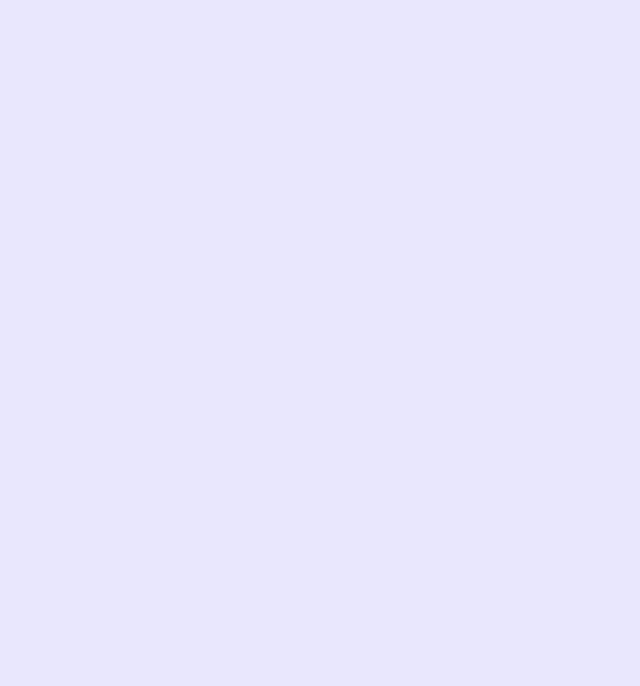
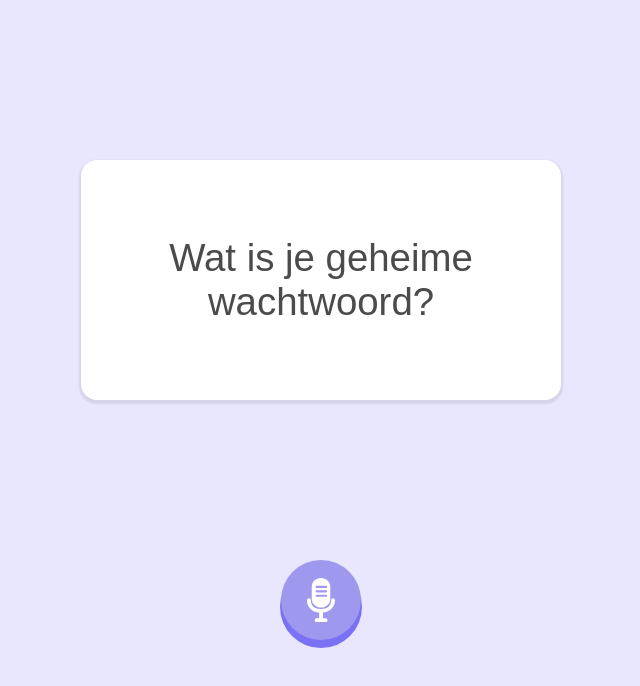
Before and after one commit to tnanhekhan/prapla-app, a Nuxt app: page /Login in a window 1280 px wide. Before the commit this address had no page. Shown: the top 686 px of the page, without its empty margins (319-959 px from the left). Built offline with nearby package versions, Linux system fonts and the light colour scheme.

Commit message:
speech recognition works

```diff
--- a/nuxt.config.js
+++ b/nuxt.config.js
@@ -27,7 +27,8 @@ export default {
   // Plugins to run before rendering page: https://go.nuxtjs.dev/config-plugins
   plugins: [
     '~/plugins/speech',
-    '~/plugins/recognition'
+    '~/plugins/recognition',
+    '~/plugins/loginRecognition'
   ],
 
   // Auto import components: https://go.nuxtjs.dev/config-components
--- /dev/null
+++ b/pages/Login.vue
@@ -0,0 +1,68 @@
+<template>
+  <main>
+    <section>
+      <h1>Wat is je geheime wachtwoord?</h1>
+    </section>
+    <GlobalButton
+      :buttonIcon="setButtonIcon()"
+      :clickEvent="startSpeech"
+      :class="isRecording ? 'listen' : ''"
+    />
+  </main>
+</template>
+
+<script>
+export default {
+  data() {
+    return {
+      // speech: null,
+      // voices: [],
+      // audio: null,
+      // buttonIcon: null
+    }
+  },
+  mounted() {
+    this.buildSpeech()
+    this.buildLoginRecognition()
+  },
+  methods: {
+    setButtonIcon() {
+      if (this.isRecording) {
+        return '/icons/Ear.svg'
+      } else {
+        return '/icons/Microphone.svg'
+      }
+    }
+  }
+}
+</script>
+
+<style scoped>
+  main {
+    align-items: center;
+    display: flex;
+    flex-direction: column;
+    height: 100vh;
+    justify-content: space-evenly;
+    text-align: center;
+  }
+  section {
+    align-items: center;
+    background: white;
+    border-radius: 1em;
+    box-shadow: 0 .125em .125em .125em #00000015;
+    display: flex;
+    flex-direction: column;
+    justify-content: center;
+    height: 30%;
+    width: clamp(15rem, 90%, 30rem);
+  }
+  h1 {
+    color: #4b4b4b;
+    font-size: clamp(2rem, 3vw, 2.5rem);
+    font-weight: 500;
+  }
+  h1 span {
+    font-size: 150%;
+  }
+</style>
--- /dev/null
+++ b/plugins/loginRecognition.js
@@ -0,0 +1,43 @@
+import Vue from 'vue'
+
+if (!Vue.login) {
+  Vue.buildLoginRecognition = true
+  Vue.mixin({
+    data() {
+      return {
+        recognition: null,
+        isRecording: false
+      }
+    },
+    methods: {
+      buildLoginRecognition() {
+        const SpeechRecognition = window.SpeechRecognition || window.webkitSpeechRecognition
+
+        this.recognition = new SpeechRecognition()
+        this.recognition.lang = 'nl-NL'
+        this.recognition.continuous = false
+        this.recognition.interimResults = false
+        this.recognition.maxAlternatives = 2
+
+        this.recognition.addEventListener('result', this.onResult)
+        this.recognition.addEventListener('speechend', this.onUserSpeechEnd)
+      },
+      onUserSpeechEnd() {
+        this.recognition.stop()
+        this.isRecording = false
+      },
+      startSpeech() {
+        this.isRecording = true
+        this.recognition.start()
+      },
+      onResult(event) {
+        this.recognition.stop()
+        this.isRecording = false
+        const speechResult = event.results[0][0].transcript.toLowerCase()
+
+        console.log(speechResult)
+        console.log('Confidence: ' + event.results[0][0].confidence)
+      },
+    }
+  })
+}
```
